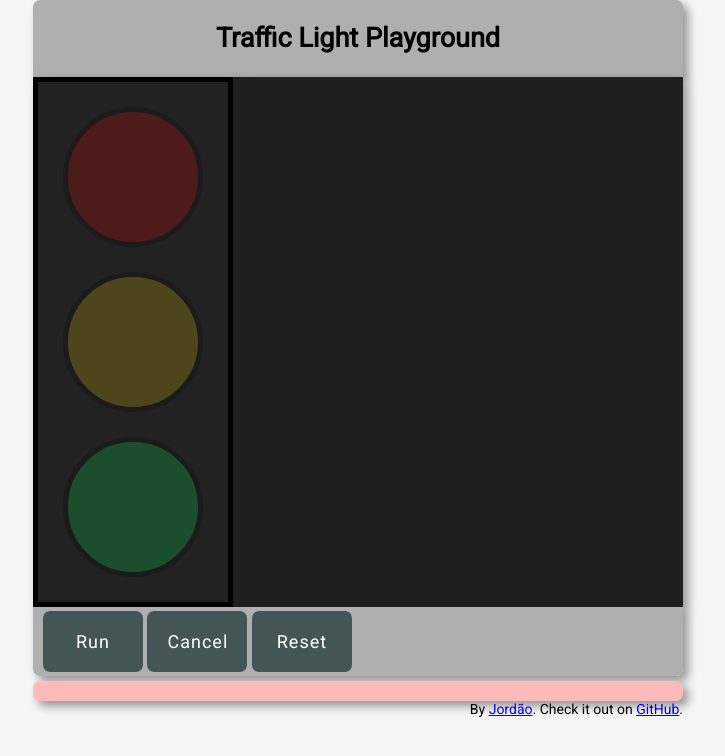
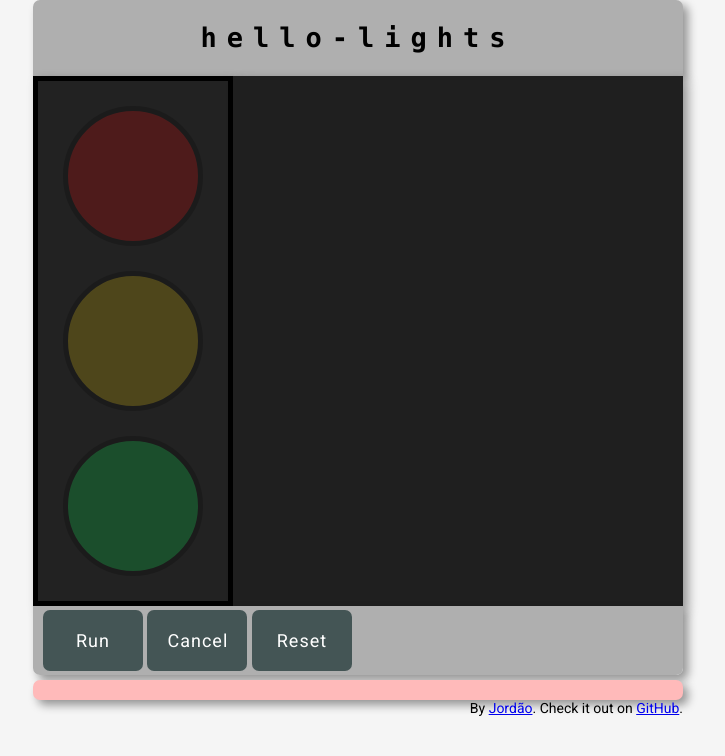
Before and after one commit to jordao76/hello-lights, a website with bundled scripts: page web/index.html in a window 1280 px wide. Shown: the whole page, without its empty margins (282-1007 px from the left). Built offline with nearby package versions, Linux system fonts and the light colour scheme.

Commit message:
Change web title

```diff
--- a/web/index.html
+++ b/web/index.html
@@ -3,7 +3,7 @@
 
 <head>
   <meta charset="utf-8">
-  <title>Traffic Light Playground</title>
+  <title>Hello Lights</title>
   <link rel="stylesheet" href="style.css">
   <script src="bundle.js"></script>
 </head>
@@ -13,7 +13,7 @@
   <div class="container">
 
     <div class="header">
-      <h2>Traffic Light Playground</h2>
+      <h2>hello-lights</h2>
     </div>
 
     <div id="tl" class="traffic-light">
--- a/web/style.css
+++ b/web/style.css
@@ -24,7 +24,9 @@ body {
 
 .header {
   grid-area: header;
+  font-family: Consolas,Liberation Mono,Courier,monospace;
   text-align: center;
+  letter-spacing: 10px;
   background: #afafaf;
   border-radius: 7px 7px 0px 0px;
   box-shadow: 5px 5px 10px 0px rgba(0, 0, 0, 0.4);
```
